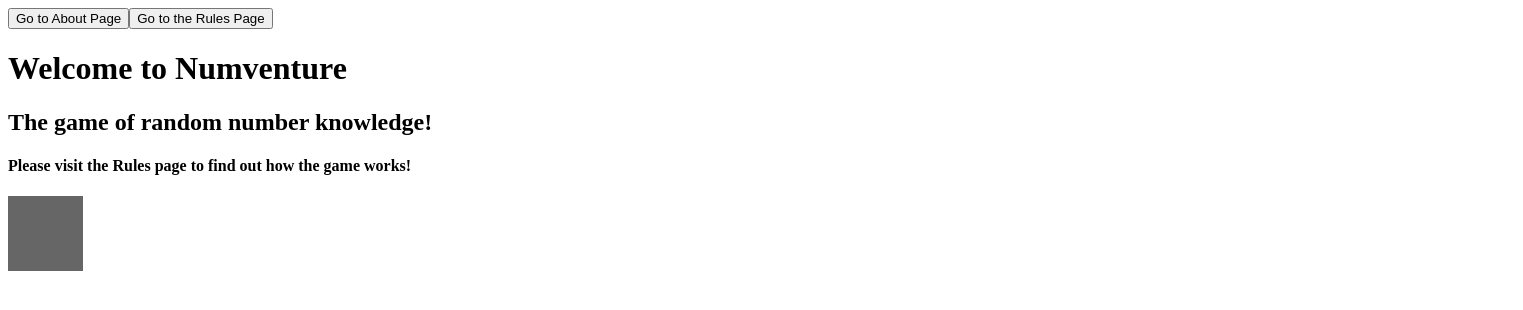
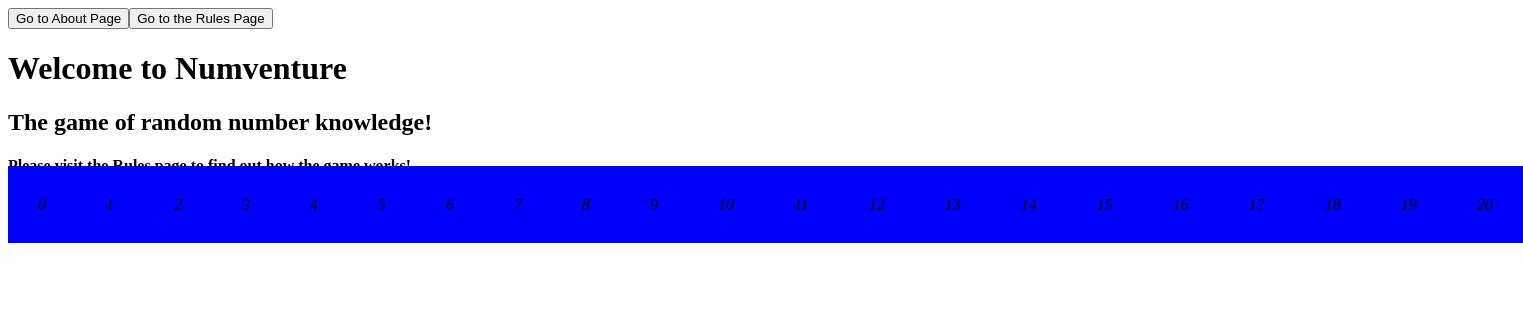
Before and after one commit to lptaylor/Numventure, a Next.js app: page / in a window 1280 px wide. Shown: the top 310 px of the page, 1523 px wide, since content can reach past the window. Built offline with nearby package versions, Linux system fonts and the light colour scheme.

Commit message:
Adds loop the render whole board and apply style per square.

```diff
--- a/pages/index.js
+++ b/pages/index.js
@@ -1,5 +1,11 @@
 import Link from 'next/link'
 
+const boardStyle = {
+    width:75,
+    height:75,
+    backgroundColor:`Blue`,
+    padding: 30,
+    }
 const Index = () => (
   <div>
     <Link href="/about">
@@ -11,15 +17,15 @@ const Index = () => (
       <h1>Welcome to Numventure</h1>
       <h2>The game of random number knowledge!</h2>
       <h4>Please visit the Rules page to find out how the game works!</h4>
-      <i className='shape2'></i>
-      <style jsx>{`
-        .shape2 {
-          display:inline-block!important;
-          width:75px;
-          height:75px;
-          background-color:#666666}
-      `}</style>
+      { renderBoard() }
   </div>
 )
+const renderBoard = () => {
+  let boardArr = [];
+  for (let j = 0; j < 21; j++) {
+    boardArr.push(<i key={ j } className='board' style={ boardStyle } id={ `square-${j}`}>{ j }</i>)
+  }
+  return boardArr;
+}
 
 export default Index
```
